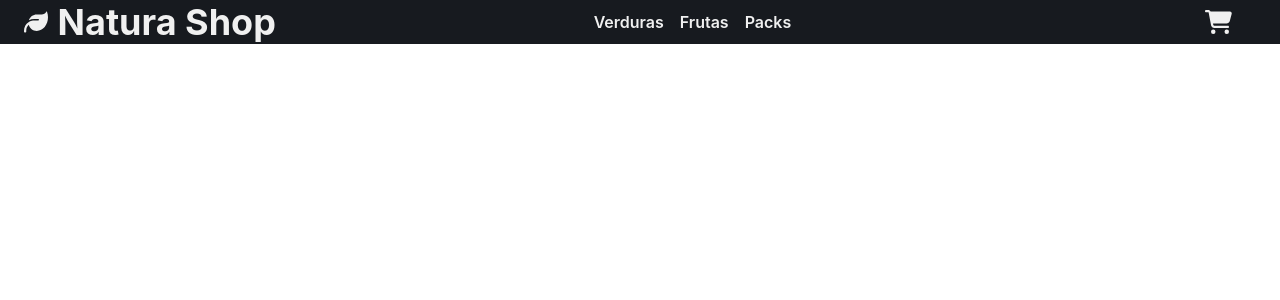
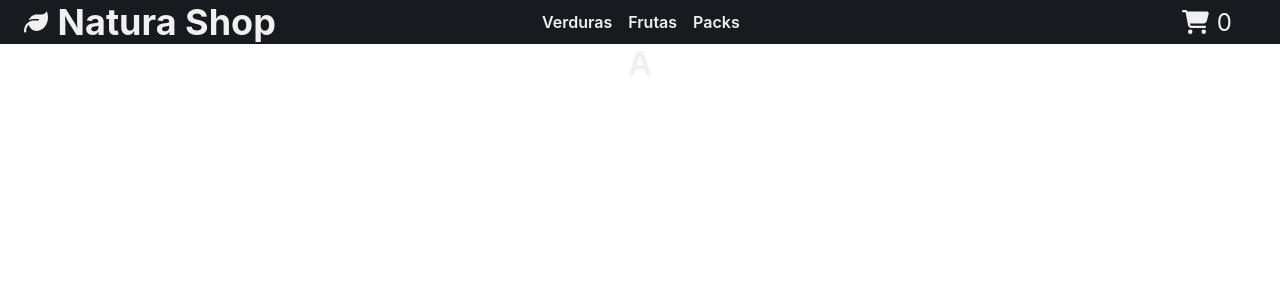
Before and after one commit to Ecsinecs/ReactJS-Coderhouse, a React (Create React App) app: page / in a window 1280 px wide. Shown: the top 300 px of the page. Built offline with nearby package versions, Linux system fonts and the light colour scheme.

Commit message:
tarea 3
Separado el Navbar y el carrito como componentes.

```diff
--- a/src/App.css
+++ b/src/App.css
@@ -30,7 +30,7 @@
   display: flex;
   align-items: center;
   justify-content: center;
-  padding-right: 5rem;
+  padding-right: 10rem;
 }
 
 .navbar__ul li {
@@ -44,7 +44,20 @@
   text-shadow: 0px 0px 10px whitesmoke;
 }
 
-.navbar__cart {
+.NavbarW__div {
+  display: flex;
   margin-right: 3rem;
   font-size: 1.5rem;
+  justify-content: center;
+  align-items: center;
 }
+
+.navbarW__cart {
+  padding-right: 0.5rem;
+}
+
+.Huh {
+  display: flex;
+  align-items: center;
+  justify-content:center;
+}
--- a/src/App.js
+++ b/src/App.js
@@ -1,30 +1,15 @@
 import "./App.css";
-import React, { Component } from "react";
-import { FontAwesomeIcon } from "@fortawesome/react-fontawesome";
-import { faCartShopping, faLeaf } from "@fortawesome/free-solid-svg-icons";
+import React from "react";
+import Navbar from "./components/Navbar.js";
+import ItemListContainer from "./components/ItemListContainer";
 
-function App() {
+
+const App = () => {
   return (
-    <header>
-      <nav className="navbar">
-        <div className="navbar__logo">
-          <FontAwesomeIcon
-            icon={faLeaf}
-            className="navbar__leaf"
-          ></FontAwesomeIcon>
-          <h1 className="navbar__title">Natura Shop</h1>
-        </div>
-        <ul className="navbar__ul">
-          <li>Verduras</li>
-          <li>Frutas</li>
-          <li>Packs</li>
-        </ul>
-        <FontAwesomeIcon
-          icon={faCartShopping}
-          className="navbar__cart"
-        ></FontAwesomeIcon>
-      </nav>
-    </header>
+    <>
+    <Navbar />
+    <ItemListContainer/>
+    </>
   );
 }
 
--- /dev/null
+++ b/src/components/CartWidget.js
@@ -0,0 +1,17 @@
+import React from "react";
+import { FontAwesomeIcon } from "@fortawesome/react-fontawesome";
+import { faCartShopping } from "@fortawesome/free-solid-svg-icons";
+
+const CartWidget = () => {
+    return(
+        <div className="NavbarW__div">
+        <FontAwesomeIcon
+        icon={faCartShopping}
+        className="navbarW__cart"
+      ></FontAwesomeIcon>
+      <p className="navbarW__number">0</p>
+      </div>
+    )
+}
+
+export default CartWidget;
--- /dev/null
+++ b/src/components/ItemListContainer.js
@@ -0,0 +1,9 @@
+import React from "react";
+
+const ItemListContainer = () => {
+    return(
+        <h1 className="Huh">A</h1>
+    )
+}
+
+export default ItemListContainer
--- /dev/null
+++ b/src/components/Navbar.js
@@ -0,0 +1,30 @@
+import React from "react";
+import { FontAwesomeIcon } from "@fortawesome/react-fontawesome";
+import { faLeaf } from "@fortawesome/free-solid-svg-icons";
+import CartWidget from "./CartWidget";
+
+const Navbar = () => {
+    return (
+        <header>
+        <nav className="navbar">
+          <div className="navbar__logo">
+            <FontAwesomeIcon
+              icon={faLeaf}
+              className="navbar__leaf"
+            ></FontAwesomeIcon>
+            <h1 className="navbar__title">Natura Shop</h1>
+          </div>
+          <ul className="navbar__ul">
+            <li>Verduras</li>
+            <li>Frutas</li>
+            <li>Packs</li>
+          </ul>
+          <CartWidget/>
+        </nav>
+      </header>
+    );
+}
+
+//el componente tiene que ser en mayuscula
+
+export default Navbar
--- a/src/index.js
+++ b/src/index.js
@@ -2,7 +2,6 @@ import React from 'react';
 import ReactDOM from 'react-dom/client';
 import './index.css';
 import App from './App';
-import reportWebVitals from './reportWebVitals';
 
 const root = ReactDOM.createRoot(document.getElementById('root'));
 root.render(
@@ -10,8 +9,3 @@ root.render(
     <App />
   </React.StrictMode>
 );
-
-// If you want to start measuring performance in your app, pass a function
-// to log results (for example: reportWebVitals(console.log))
-// or send to an analytics endpoint. Learn more: https://bit.ly/CRA-vitals
-reportWebVitals();
--- a/src/reportWebVitals.js
+++ /dev/null
@@ -1,13 +0,0 @@
-const reportWebVitals = onPerfEntry => {
-  if (onPerfEntry && onPerfEntry instanceof Function) {
-    import('web-vitals').then(({ getCLS, getFID, getFCP, getLCP, getTTFB }) => {
-      getCLS(onPerfEntry);
-      getFID(onPerfEntry);
-      getFCP(onPerfEntry);
-      getLCP(onPerfEntry);
-      getTTFB(onPerfEntry);
-    });
-  }
-};
-
-export default reportWebVitals;
```
Also changed, not shown: src/setupTests.js (deleted, +0 -5 lines), src/logo.svg (deleted), 1 other file (tests, documents, lock files or other folders).
